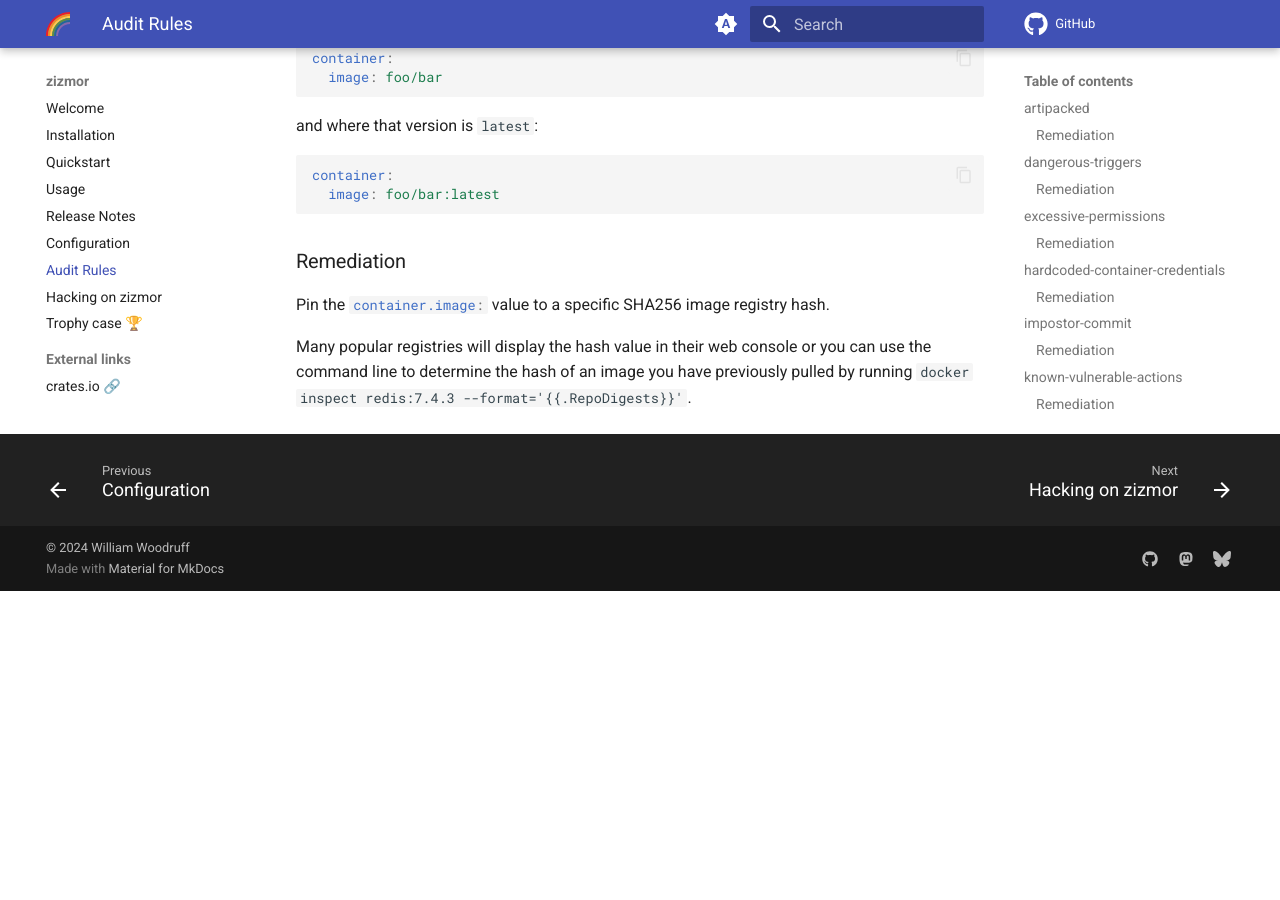
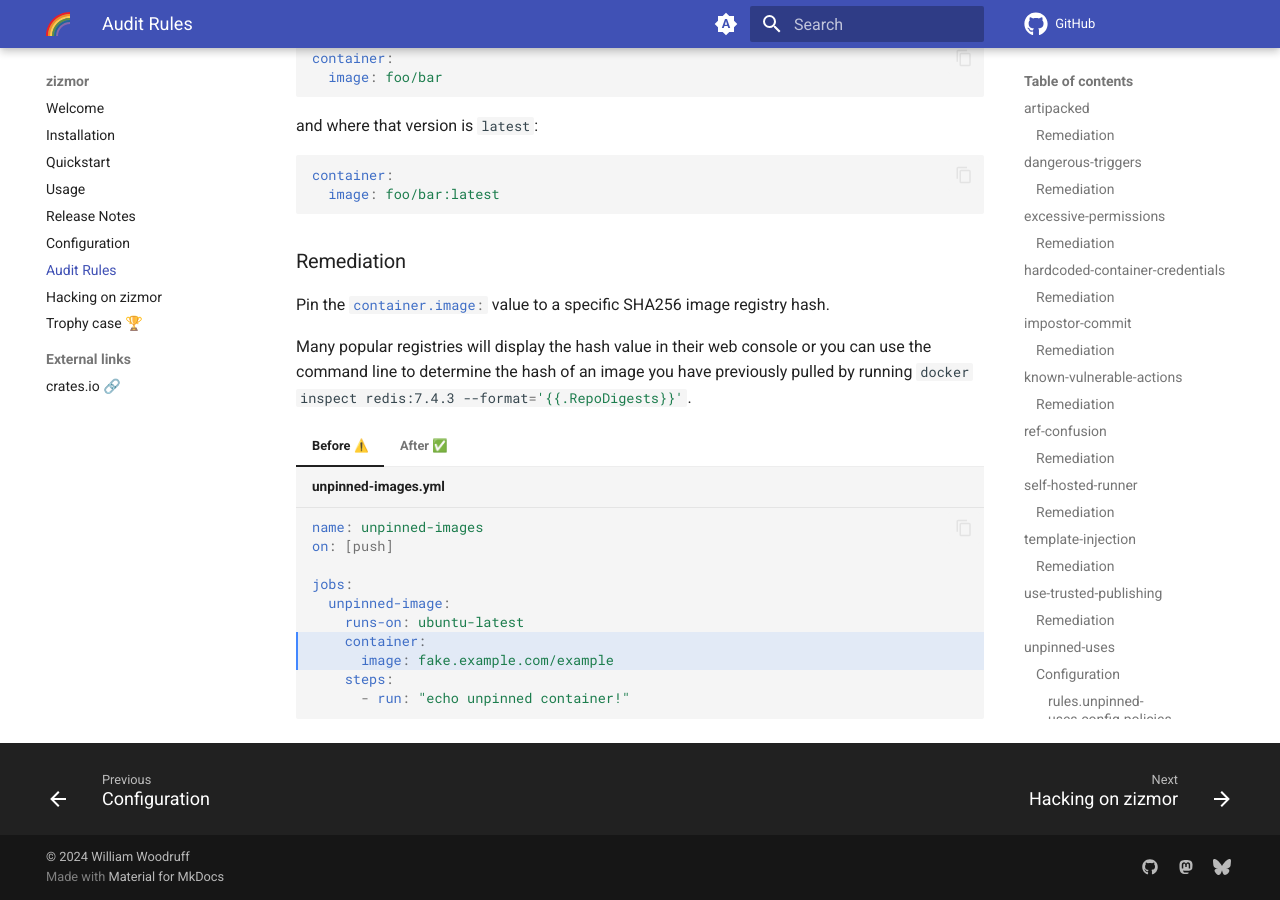
Before and after one commit to zizmorcore/zizmor, an MkDocs documentation site: the page built from docs/audits.md, in a window 1280 px wide and 900 px high, scrolled down 26757 px. Built offline with MkDocs 1.6.1 and Material for MkDocs 9.7.7, drawn with Linux system fonts in a browser that asks for light colours; emoji names are drawn with the system emoji font; comment, search, counter and statistics services are not loaded; before the commit the page ends 27348 px from its top, so only the background shows below that.

Commit message:
fill in unpinned-images example
Signed-off-by: William Woodruff <william@yossarian.net>

````diff
--- a/docs/audits.md
+++ b/docs/audits.md
@@ -756,17 +756,17 @@
         on: [push]
 
         jobs:
-        unpinned-uses:
-            runs-on: ubuntu-latest
-            steps:
-            - uses: actions/checkout
-              with:
-              persist-credentials: false
-
-            - uses: docker://ubuntu
-              with:
-              entrypoint: /bin/echo
-              args: hello!
+          unpinned-uses:
+              runs-on: ubuntu-latest
+              steps:
+              - uses: actions/checkout
+                with:
+                persist-credentials: false
+
+              - uses: docker://ubuntu
+                with:
+                entrypoint: /bin/echo
+                args: hello!
         ```
 
     === "After :white_check_mark:"
@@ -776,17 +776,17 @@
         on: [push]
 
         jobs:
-        unpinned-uses:
-            runs-on: ubuntu-latest
-            steps:
-            - uses: actions/checkout@v4 # (1)!
-              with:
-              persist-credentials: false
-
-            - uses: docker://ubuntu:24.04
-              with:
-              entrypoint: /bin/echo
-              args: hello!
+          unpinned-uses:
+              runs-on: ubuntu-latest
+              steps:
+              - uses: actions/checkout@v4 # (1)!
+                with:
+                persist-credentials: false
+
+              - uses: docker://ubuntu:24.04
+                with:
+                entrypoint: /bin/echo
+                args: hello!
         ```
 
         1. Or `actions/checkout@11bd71901bbe5b1630ceea73d27597364c9af683` for a SHA-pinned action.
@@ -1465,7 +1465,37 @@
 
 Many popular registries will display the hash value in their web console or you
 can use the command line to determine the hash of an image you have previously pulled
-by running `docker inspect redis:7.4.3 --format='{{.RepoDigests}}'`.
+by running `#!bash docker inspect redis:7.4.3 --format='{{.RepoDigests}}'`.
+
+=== "Before :warning:"
+
+    ```yaml title="unpinned-images.yml" hl_lines="7-8"
+    name: unpinned-images
+    on: [push]
+
+    jobs:
+      unpinned-image:
+        runs-on: ubuntu-latest
+        container:
+          image: fake.example.com/example
+        steps:
+          - run: "echo unpinned container!"
+    ```
+
+=== "After :white_check_mark:"
+
+    ```yaml title="unpinned-images.yml" hl_lines="7-8"
+    name: unpinned-images
+    on: [push]
+
+    jobs:
+      unpinned-image:
+        runs-on: ubuntu-latest
+        container:
+          image: fake.example.com/example@sha256:01ba4719c80b6fe911b091a7c05124b64eeece964e09c058ef8f9805daca546b
+        steps:
+          - run: "echo pinned container!"
+    ```
 
 [ArtiPACKED: Hacking Giants Through a Race Condition in GitHub Actions Artifacts]: https://unit42.paloaltonetworks.com/github-repo-artifacts-leak-tokens/
 [Keeping your GitHub Actions and workflows secure Part 1: Preventing pwn requests]: https://securitylab.github.com/resources/github-actions-preventing-pwn-requests/
````
Also changed, not shown: docs/release-notes.md (+6 -0 lines).
